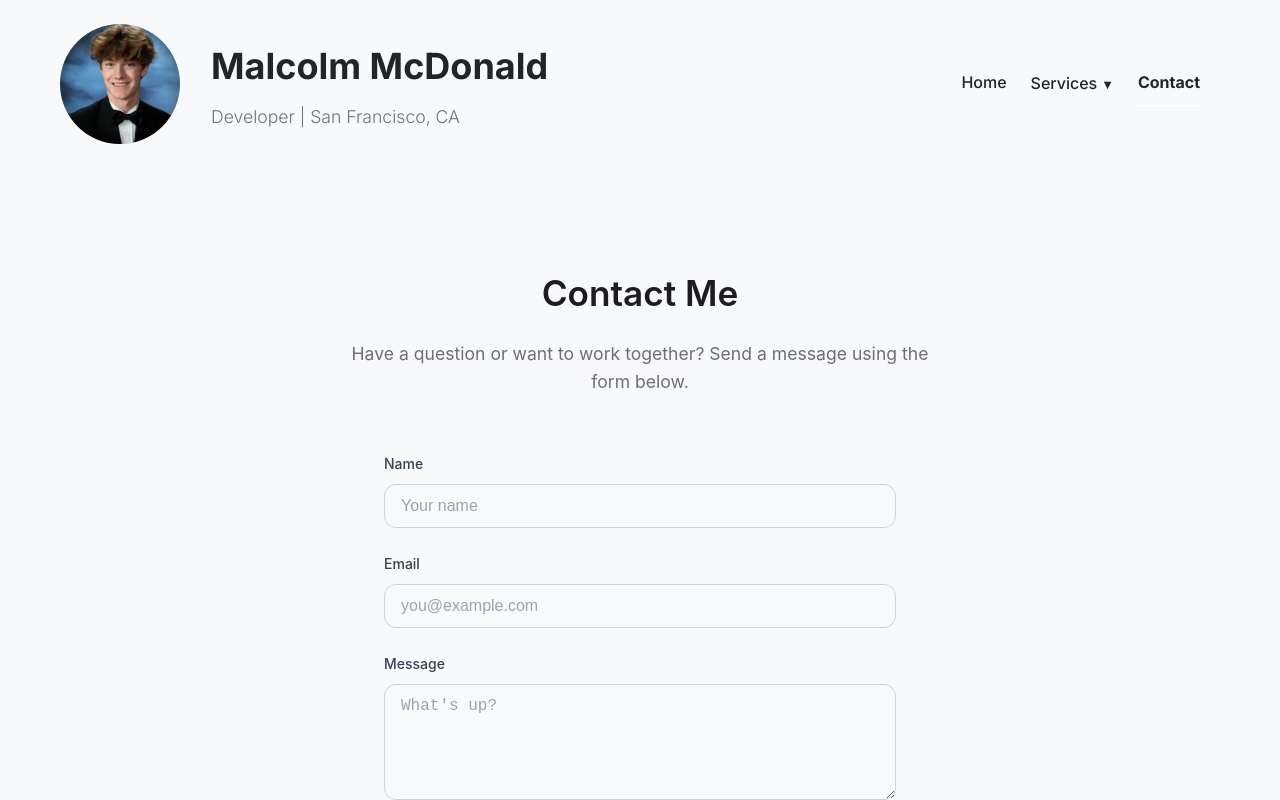
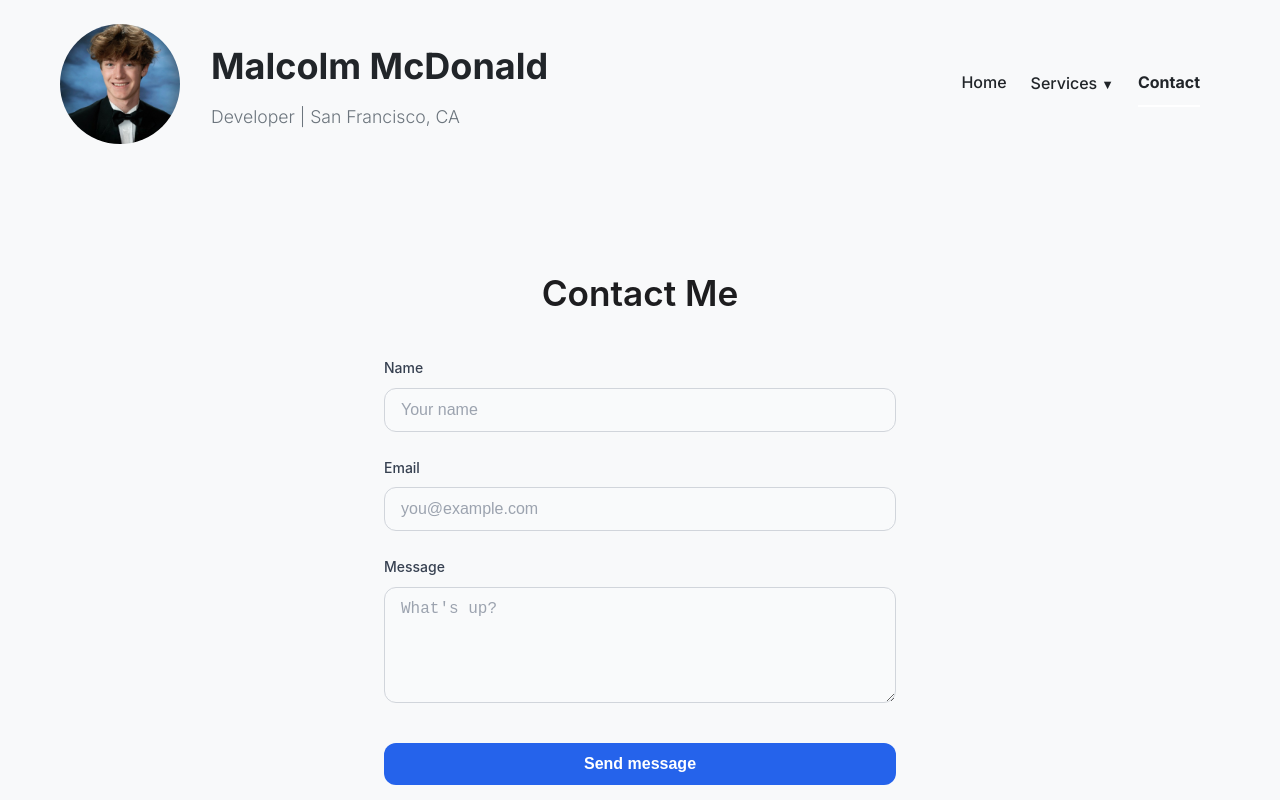
Before and after one commit to MalcolmMc23/MalcolmMcD.com, a React (Create React App) app: page /contact in a window 1280 px wide. Shown: the top 800 px of the page. Built offline with nearby package versions, Linux system fonts and the light colour scheme.

Commit message:
gasdfasdf

```diff
--- a/src/pages/ContactPage.js
+++ b/src/pages/ContactPage.js
@@ -6,7 +6,6 @@
     return (
         <main className={styles.contactContainer}>
             <h1>Contact Me</h1>
-            <p className={styles.introText}>Have a question or want to work together? Send a message using the form below.</p>
             {/* Add the Netlify contact form */}
             <ContactForm />
         </main>
```
